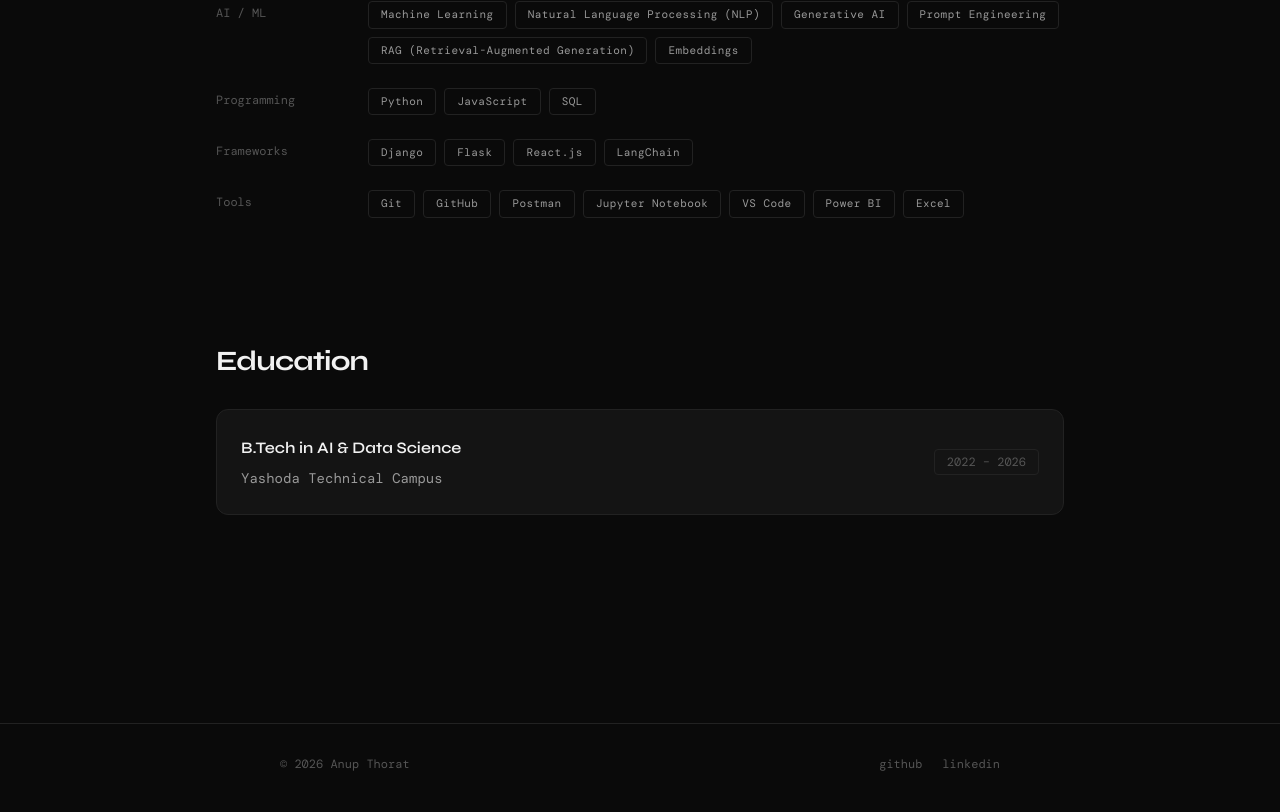
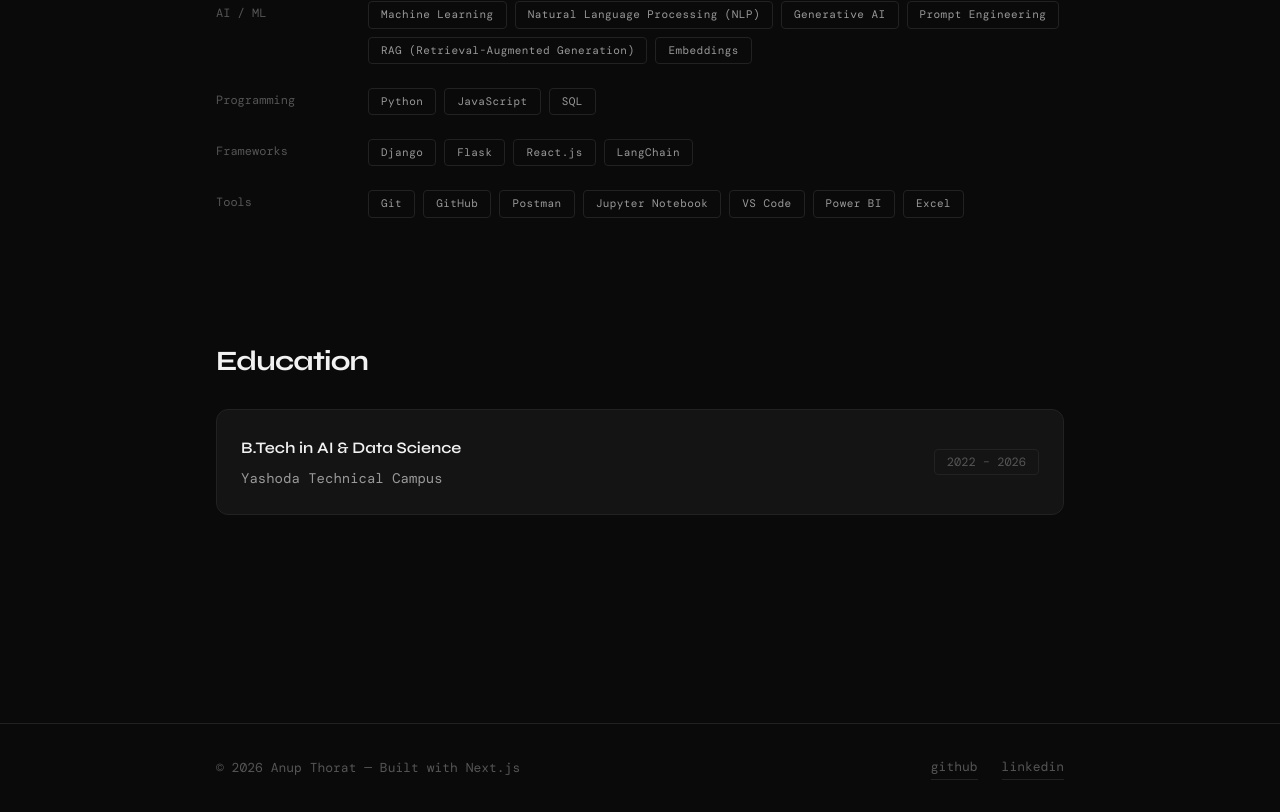
Before and after one commit to Anupthor007/anvp, a Next.js app: page / in a window 1280 px wide. Shown: the part 1826-2638 px from the top of the page. Built offline with nearby package versions, Linux system fonts and the light colour scheme; a web font is replaced by a local one.

Commit message:
chnaged site footer with more accurate details

```diff
--- a/components/Footer.tsx
+++ b/components/Footer.tsx
@@ -6,17 +6,17 @@ export default function Footer() {
       className="border-t mt-24"
       style={{ borderColor: "var(--border)" }}
     >
-      <div className="max-w-3xl mx-auto px-6 py-8 flex items-center justify-between">
-        <p className="text-xs" style={{ color: "var(--text-muted)" }}>
-          © {new Date().getFullYear()} {profile.name}
+      <div className="max-w-4xl mx-auto px-6 py-8 flex flex-col sm:flex-row items-center justify-between gap-4">
+        <p style={{ color: "var(--text-muted)", fontSize: "13px" }}>
+          © {new Date().getFullYear()} {profile.name} — Built with Next.js
         </p>
-        <div className="flex items-center gap-5">
+        <div className="flex items-center gap-6">
           <a
             href={profile.social_links.github}
             target="_blank"
             rel="noopener noreferrer"
-            className="text-xs transition-colors hover:text-white"
-            style={{ color: "var(--text-muted)" }}
+            className="link-underline"
+            style={{ color: "var(--text-muted)", fontSize: "13px" }}
           >
             github
           </a>
@@ -24,8 +24,8 @@ export default function Footer() {
             href={profile.social_links.linkedin}
             target="_blank"
             rel="noopener noreferrer"
-            className="text-xs transition-colors hover:text-white"
-            style={{ color: "var(--text-muted)" }}
+            className="link-underline"
+            style={{ color: "var(--text-muted)", fontSize: "13px" }}
           >
             linkedin
           </a>
```
